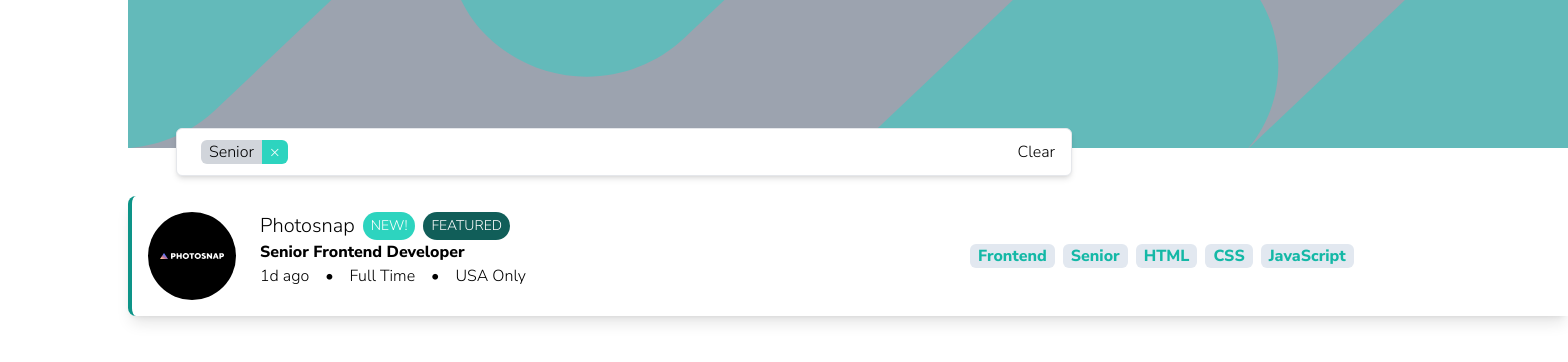
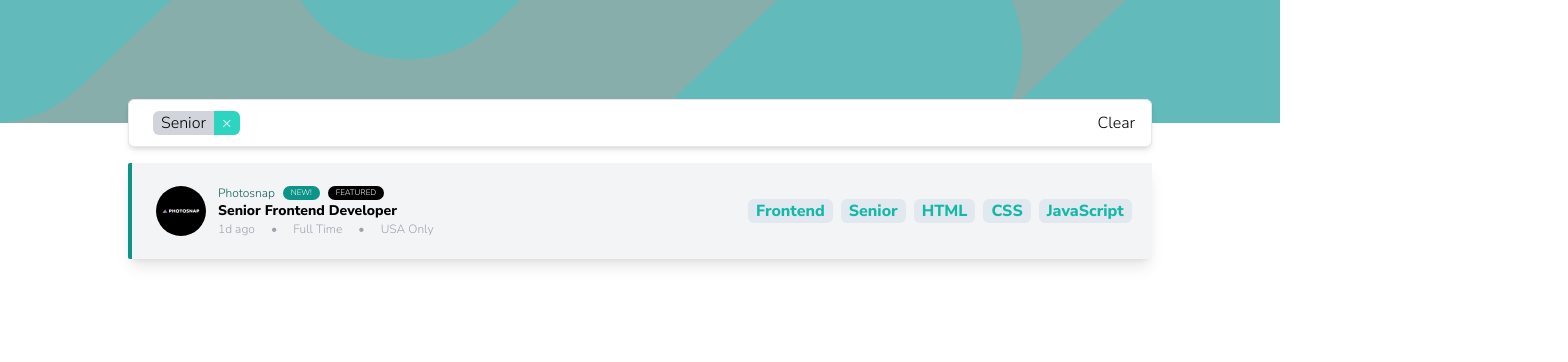
Before and after one commit to srikantgudi/job-listings, a SvelteKit app: page / in a window 1280 px wide. Both pictures are taken after a click on the button "Senior". Shown: the top 362 px of the page, 1568 px wide, since content can reach past the window. Built offline with nearby package versions, Linux system fonts and the light colour scheme.

Commit message:
modified files

```diff
--- a/src/app.html
+++ b/src/app.html
@@ -24,9 +24,6 @@
 				font-weight: 400;
 				box-sizing: border-box;
 			}
-			html {
-				margin: 1vh 10vw;
-			}
 		</style>
 		%sveltekit.head%
 	</head>
--- a/src/routes/+page.svelte
+++ b/src/routes/+page.svelte
@@ -50,20 +50,6 @@
 </script>
 
 <style>
-  main {
-    width: 1440px;
-    margin: 0 auto;
-  }
-  .job {
-    box-sizing: border-box;
-    display: grid;
-    grid-template-columns: 10% 50% auto;
-    gap: 1rem;
-    border: 1px solid #999;
-    border-radius: 0.5rem;
-    padding: 1rem 1rem 0 2rem;
-    width: 100%;
-  }
   @media screen and (max-width:375px) {
     .job {
       grid-template-columns: 1fr;
@@ -71,16 +57,16 @@
     }
   }
 </style>
-<main>
+<div class="invisible md:visible">
+  <img class="sticky mt-[-1rem] w-full bg-teal-800/[.5]" src="/images/bg-header-desktop.svg" alt="bg" />
+</div>
+<div class="visible md:hidden">
+  <img class="sticky bg-teal-800/[.5] w-full" src="/images/bg-header-mobile.svg" alt="bg" />
+</div>
+<main class="bg-[aliceblue] w-4/5 mx-auto">
   <div>
-    <div class="invisible md:visible">
-      <img class="sticky mt-[-1rem] bg-gray-400" src="/images/bg-header-desktop.svg" alt="bg" />
-    </div>
-    <div class="visible md:hidden">
-      <img class="sticky bg-gray-400 w-full" src="/images/bg-header-mobile.svg" alt="bg" />
-    </div>
     {#if roleFilter || levelFilter || langs.length || tools.length}
-    <div class="absolute shadow-md rounded-md px-4 mt-[-20px] text-2 h-[3rem] md:w-[70%] w-full border mx-12 bg-white mt-6 p-1 flex items-center justify-between">
+    <div class="absolute shadow-md rounded-md px-4 mt-[-4rem] text-2 h-[3rem] w-[80%] border bg-white mt-6 p-1 flex items-center justify-between">
       <!-- <div class="flex gap-0"> -->
         {#if roleFilter}
           <div class="mr-1 px-2 flex gap-0"><span class="bg-gray-300 px-2 rounded-l-md">{roleFilter}</span><button on:click={() => roleFilter = ''} class="bg-teal-400 hover:bg-teal-600 px-2 text-white rounded-r-md">&times;</button></div>
@@ -105,22 +91,22 @@
     </div>
     {/if}
   </div>
-  <div class="my-12">
+  <div class="my-10">
     {#each data.jobs.filter(f => filterRow(f)) as row}
-      <div class="flex gap-2 my-4 shadow-lg {row.featured ? 'border-l-4 border-teal-600': ''} p-4 rounded-l-lg">
-        <div class="mr-4">
-          <img src={row.logo} alt="logo" />
+      <div class="flex items-center gap-1 h-[6rem] bg-gray-100 my-4 shadow-lg {row.featured ? 'border-l-4 border-teal-600': ''} p-4 rounded-l-sm">
+        <div class="mx-2">
+          <img src={row.logo} width="50" alt="logo" align="middle" />
         </div>
-        <div class="w-1/2">
+        <div class="w-1/2 mr-8">
           <div class="flex gap-2 items-center">
-            <span class="text-xl ">{row.company}</span>
-            {#if row.new}<span class="text-sm uppercase bg-teal-400 p-1 px-2 text-white rounded-2xl">New!</span>{/if}
-            {#if row.featured}<span class="text-sm uppercase bg-teal-800 p-1 px-2 text-white rounded-2xl">Featured</span>{/if}
+            <span class="text-xs text-teal-800">{row.company}</span>
+            {#if row.new}<span class="text-[8px] uppercase bg-teal-600 p-[1px] px-2 text-white rounded-xl">New!</span>{/if}
+            {#if row.featured}<span class="text-[8px] uppercase bg-black p-[1px] px-2 text-white rounded-xl">Featured</span>{/if}
           </div>
-          <div class="font-bold">
+          <div class="font-bold text-sm">
             {row.position}
           </div>
-          <div class="flex gap-4 align-items-center">
+          <div class="flex gap-4 align-items-center text-xs text-gray-400">
             <span>{row.postedAt}</span> &bull; <span>{row.contract}</span> &bull; <span>{row.location}</span>
           </div>
         </div>
```
Also changed, not shown: screenshot.png.
